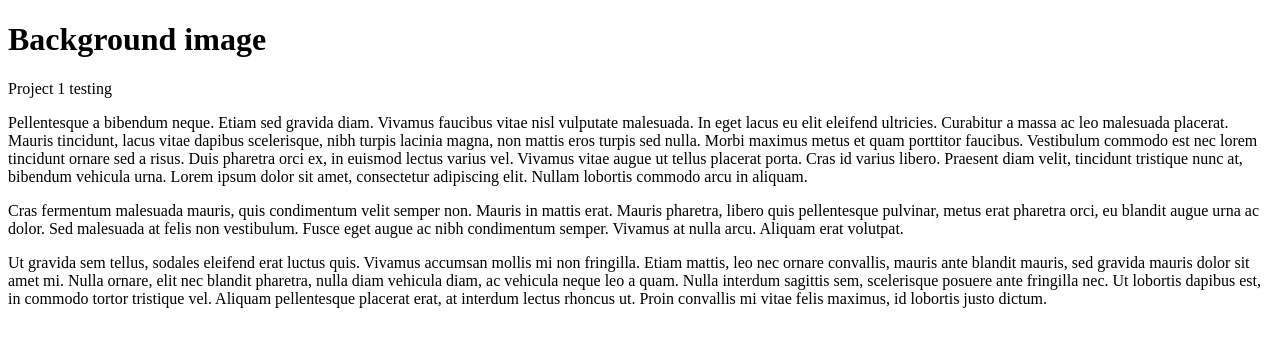
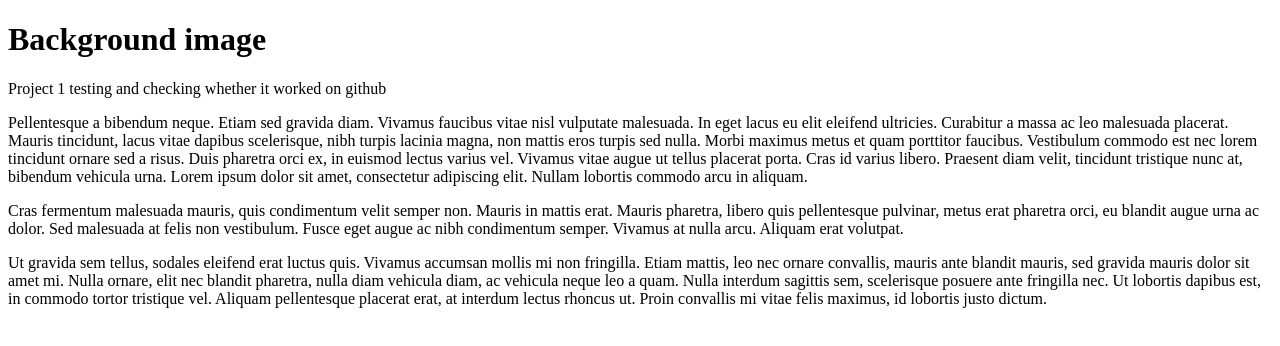
Before and after one commit to Sakshi13sharma/JS_Project, a plain HTML site: page Index.html in a window 1280 px wide. Drawn offline with Linux system fonts and the light colour scheme.

Commit message:
second check

```diff
--- a/Index.html
+++ b/Index.html
@@ -10,7 +10,7 @@
             <h1>Background image</h1>
             <script src="test.js"></script>
             <p>
-                Project 1 testing
+                Project 1 testing and checking whether it worked on github
 
              </p>
             <p>
```
